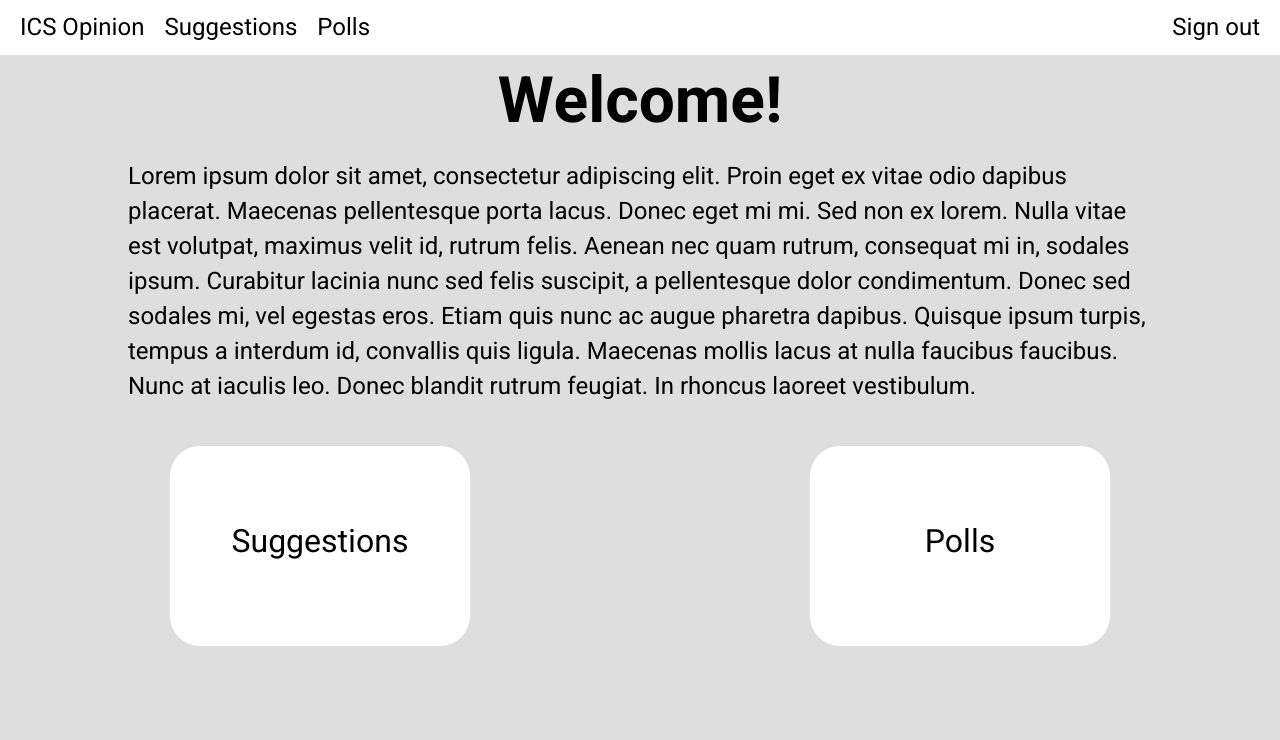
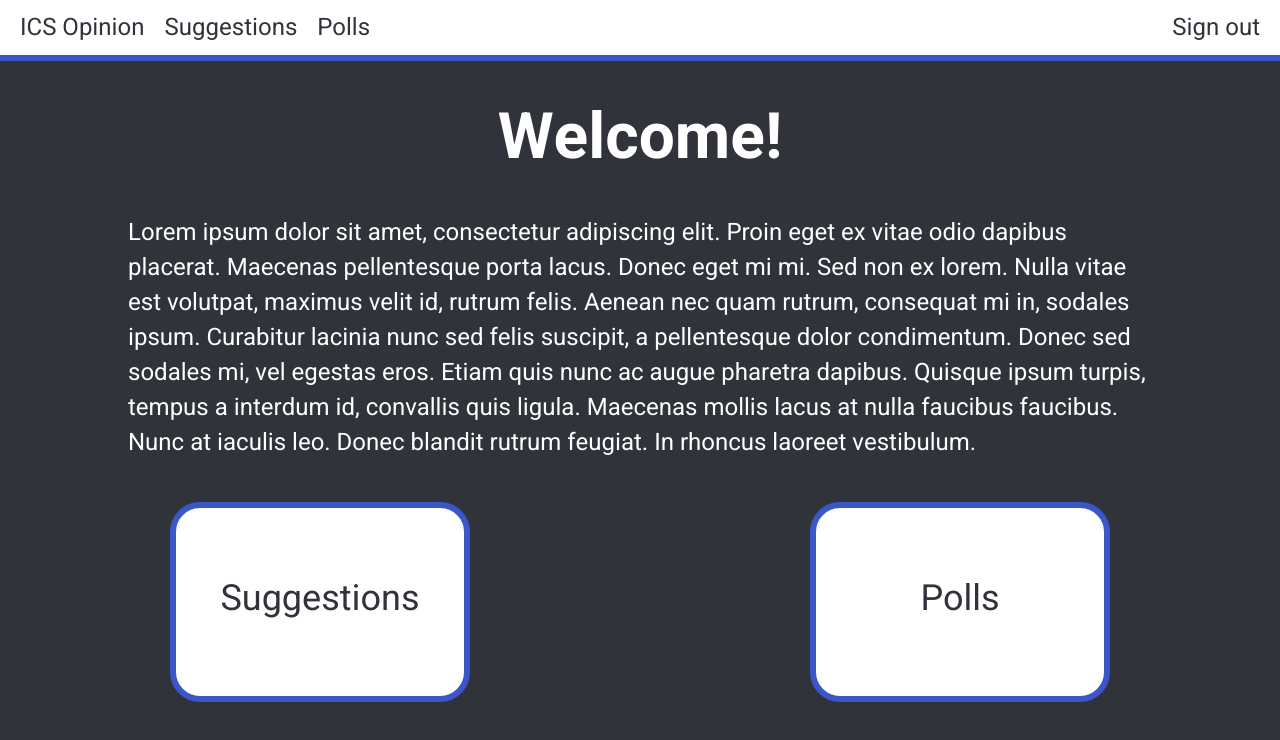
Before and after one commit to NateICS/ics-opinion, a Next.js app: page / in a window 1280 px wide. Shown: the top 740 px of the page. Built offline with nearby package versions, Linux system fonts and the light colour scheme; no server answers; sample sign-in values are in the browser's storage.

Commit message:
Auth required for suggestiona and polls. change styles. setup prettier ordering

```diff
--- a/package.json
+++ b/package.json
@@ -18,6 +18,7 @@
     "@types/node": "20.5.7",
     "@types/react": "18.2.21",
     "@types/react-dom": "18.2.7",
+    "prettier-plugin-css-order": "^2.0.0",
     "typescript": "5.2.2"
   }
 }
--- a/src/components/Auth.tsx
+++ b/src/components/Auth.tsx
@@ -9,7 +9,6 @@ import { useState } from "react"
 
 const Auth = () => {
   const [user, setUser] = useState<User | null>(null)
-
   const router = useRouter()
 
   onAuthStateChanged(auth, (user) => {
@@ -20,16 +19,16 @@ const Auth = () => {
     }
   })
 
-  const out = () => {
-    signOut(auth)
-
-    router.push("/")
-  }
-
   return (
     <>
       {user ? (
-        <p onClick={out} className={styles.link + " " + styles.right}>
+        <p
+          onClick={async () => {
+            await signOut(auth)
+            router.push("/")
+          }}
+          className={styles.link + " " + styles.right}
+        >
           Sign out
         </p>
       ) : (
--- a/src/styles/Home.module.css
+++ b/src/styles/Home.module.css
@@ -1,12 +1,12 @@
 .header {
+  margin: 30px 0;
+  font-size: 64px;
   text-align: center;
-  font-size: 64px;
 }
 
 .body {
-  margin: 10px auto 42px;
+  margin: 0 auto 42px;
   width: 80%;
-
   font-size: 24px;
 }
 
@@ -20,16 +20,20 @@
 
   margin: auto;
 
+  border: 6px solid #3a57c9;
+  border-radius: 30px;
+
+  background-color: white;
+
   width: 300px;
   height: 200px;
-
-  border-radius: 30px;
-  background-color: white;
 
   text-align: center;
 }
 
 .text {
-  margin-top: 72px;
-  font-size: 32px;
+  margin-top: 64px;
+
+  color: #31333b;
+  font-size: 36px;
 }
--- a/src/styles/NavBar.module.css
+++ b/src/styles/NavBar.module.css
@@ -1,4 +1,5 @@
 .bar {
+  border-bottom: 6px solid #3a57c9;
   background-color: white;
 }
 
@@ -7,6 +8,7 @@
 
   margin: 10px;
 
+  color: #31333b;
   font-size: 24px;
 }
 
--- a/src/styles/SignIn.module.css
+++ b/src/styles/SignIn.module.css
@@ -4,7 +4,7 @@
   left: 50%;
   transform: translate(-50%, -50%);
 
-  border: none;
+  border: 6px solid #3a57c9;
   border-radius: 30px;
 
   background-color: white;
@@ -12,6 +12,7 @@
   width: 540px;
   height: 150px;
 
+  color: #31333b;
   font-size: 52px;
   font-family: inherit;
 }
--- a/src/styles/globals.css
+++ b/src/styles/globals.css
@@ -6,7 +6,8 @@
 }
 
 body {
-  background-color: #dedede;
+  background-color: #31333b;
+  color: white;
 }
 
 a {
```
Also changed, not shown: src/app/polls/page.tsx (+24 -1 lines), src/app/suggestions/page.tsx (+24 -1 lines), .prettierrc.json (added), 1 other file (tests, documents, lock files or other folders).
